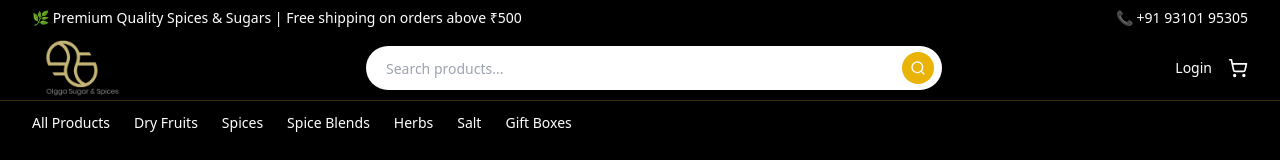
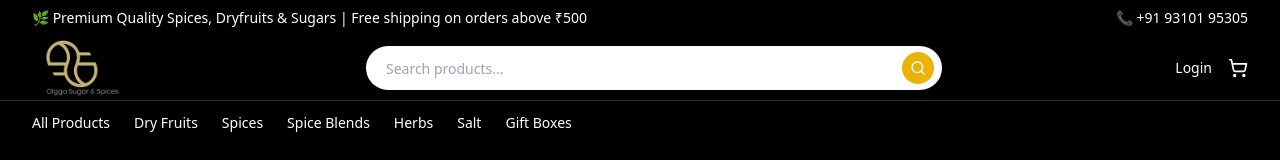
Before and after one commit to Olgga-Sugar-Spices/olgga-website, a Next.js app: page / in a window 1280 px wide. Shown: the top 160 px of the page. Built offline with nearby package versions, Linux system fonts and the light colour scheme; no server answers; the database is empty.

Commit message:
Topbar addition

```diff
--- a/components/TopBar.tsx
+++ b/components/TopBar.tsx
@@ -6,7 +6,7 @@ export default function TopBar() {
         <div className="flex flex-col sm:flex-row sm:justify-between sm:items-center py-2 gap-1">
 
           <p className="text-center sm:text-left break-words">
-            🌿 Premium Quality Spices & Sugars
+            🌿 Premium Quality Spices, Dryfruits & Sugars
             <span className="hidden sm:inline"> | </span>
             <span className="block sm:inline">
               Free shipping on orders above ₹500
```
